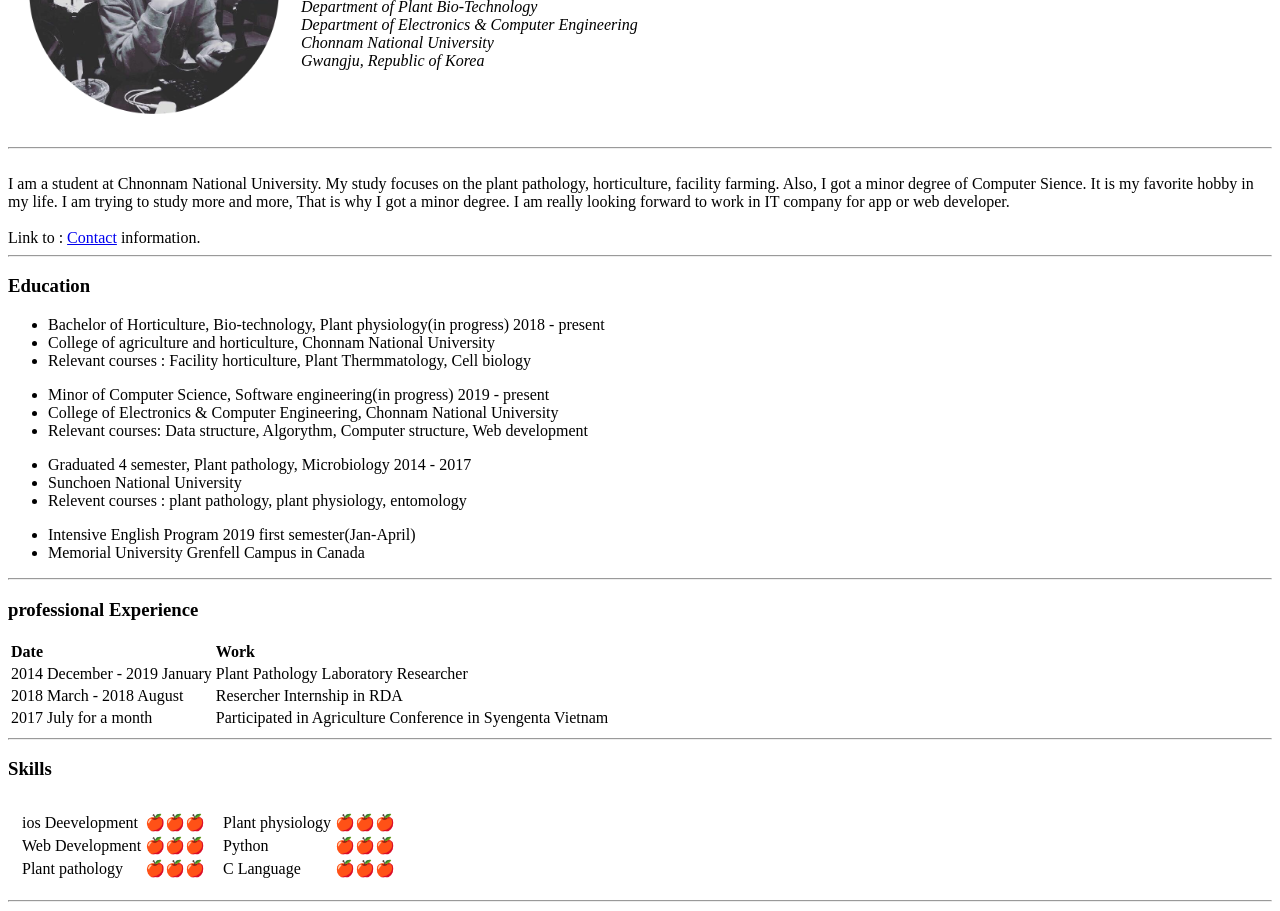
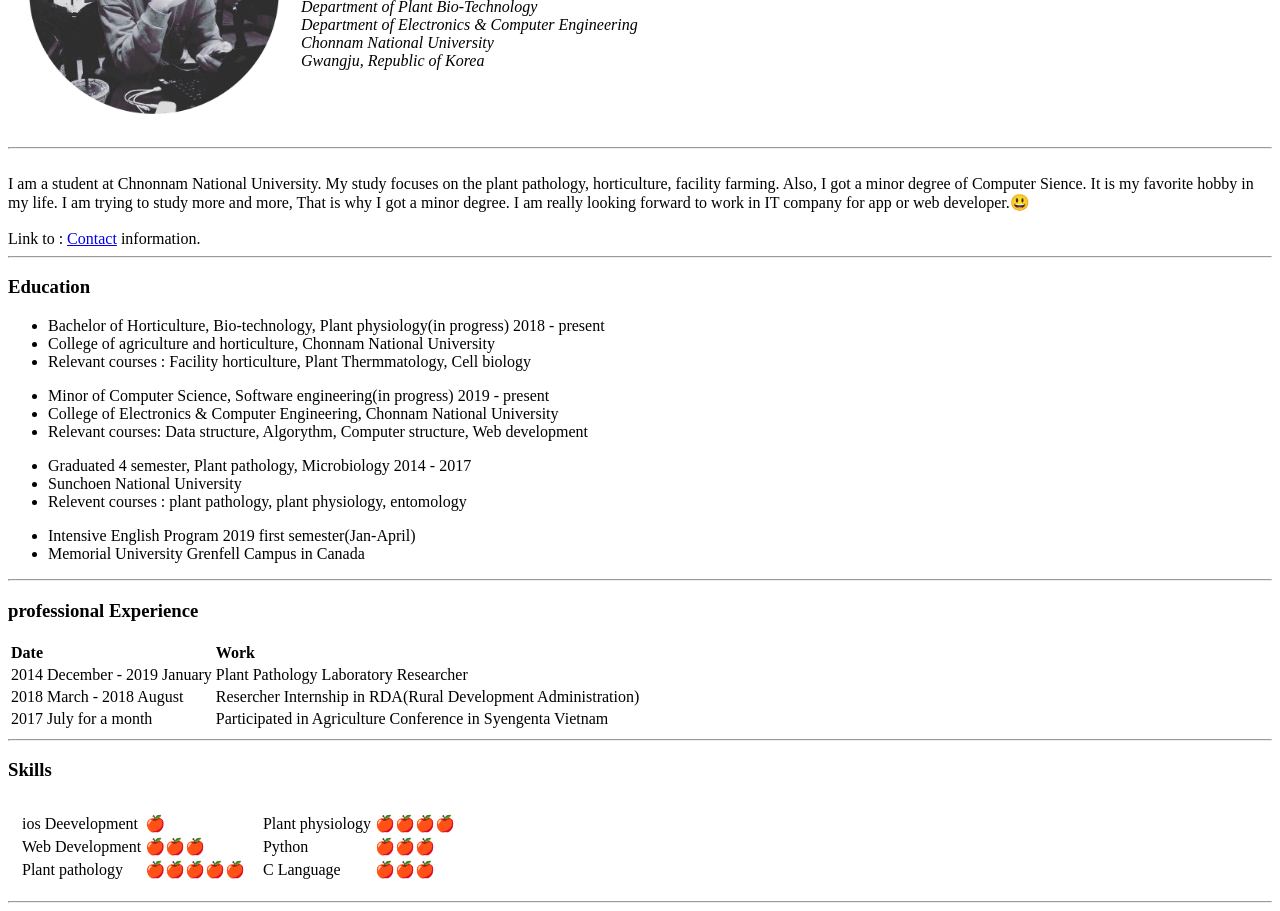
Before and after one commit to jinyeongchoi/cv, a plain HTML site: page index.html in a window 1280 px wide. Shown: the part 161-1072 px from the top of the page. Drawn offline with Linux system fonts and the light colour scheme.

Commit message:
2번째 수정판

```diff
--- a/index.html
+++ b/index.html
@@ -30,7 +30,7 @@
   I am a student at Chnonnam National University. My study focuses on the plant pathology, horticulture, facility farming. Also,
   I got a minor degree of Computer Sience. It is my favorite hobby in my life.
   I am trying to study more and more, That is why I got a minor degree.
-  I am really looking forward to work in IT company for app or web developer.
+  I am really looking forward to work in IT company for app or web developer.😃
   <br />
   <br />
   Link to : <a href="contact.html">Contact</a> information.
@@ -78,7 +78,7 @@
       </tr>
       <tr>
         <td>2018 March - 2018 August</td>
-        <td>Resercher Internship in RDA</td>
+        <td>Resercher Internship in RDA(Rural Development Administration)</td>
       </tr>
       <tr>
         <td>2017 July for a month</td>
@@ -96,7 +96,7 @@
         <table>
           <tr>
             <td>ios Deevelopment</td>
-            <td>🍎🍎🍎</td>
+            <td>🍎</td>
           </tr>
           <tr>
             <td>Web Development</td>
@@ -104,7 +104,7 @@
           </tr>
           <tr>
             <td>Plant pathology</td>
-            <td>🍎🍎🍎</td>
+            <td>🍎🍎🍎🍎🍎</td>
           </tr>
         </table>
       </td>
@@ -112,7 +112,7 @@
         <table>
           <tr>
             <td>Plant physiology</td>
-            <td>🍎🍎🍎</td>
+            <td>🍎🍎🍎🍎</td>
           </tr>
           <tr>
             <td>Python</td>
```
Also changed, not shown: circleprofile.png (added), jinyeongchoiprofile.jpg (added).
